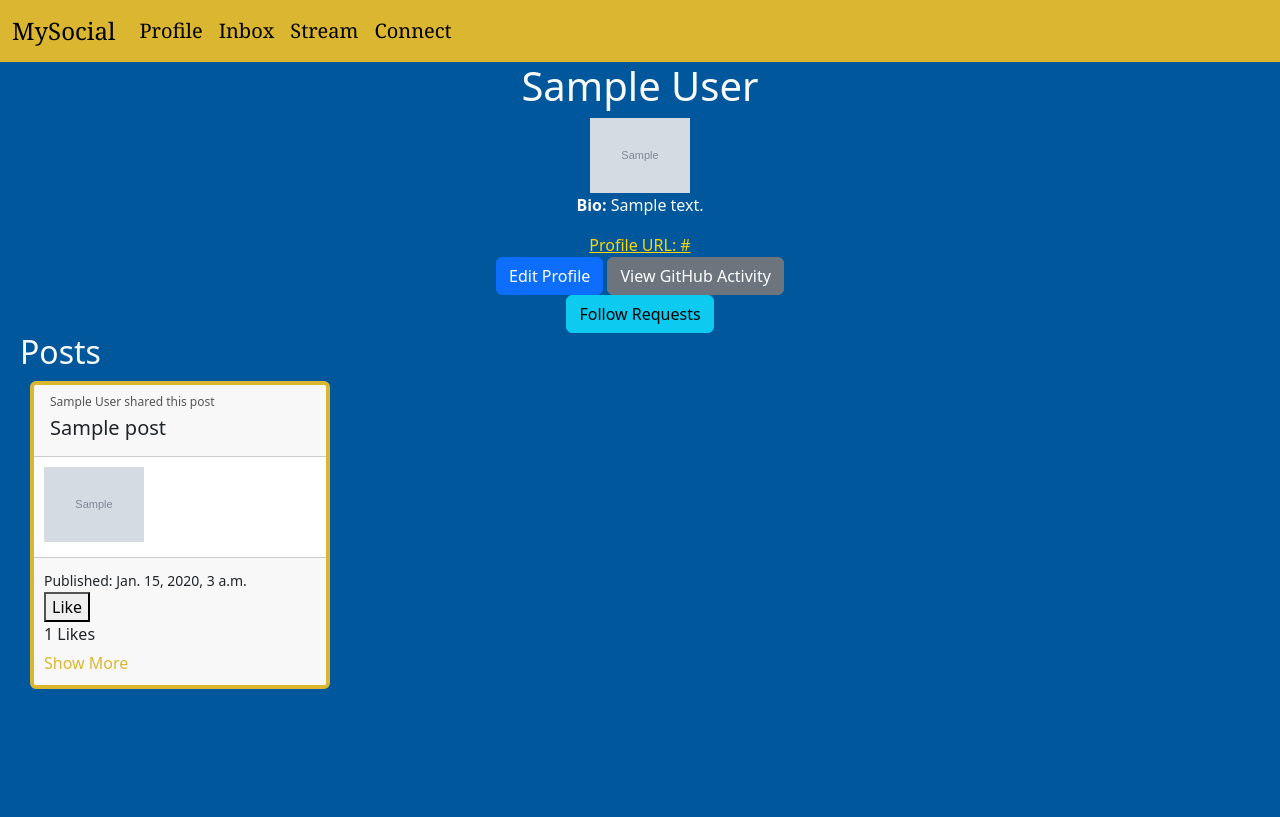
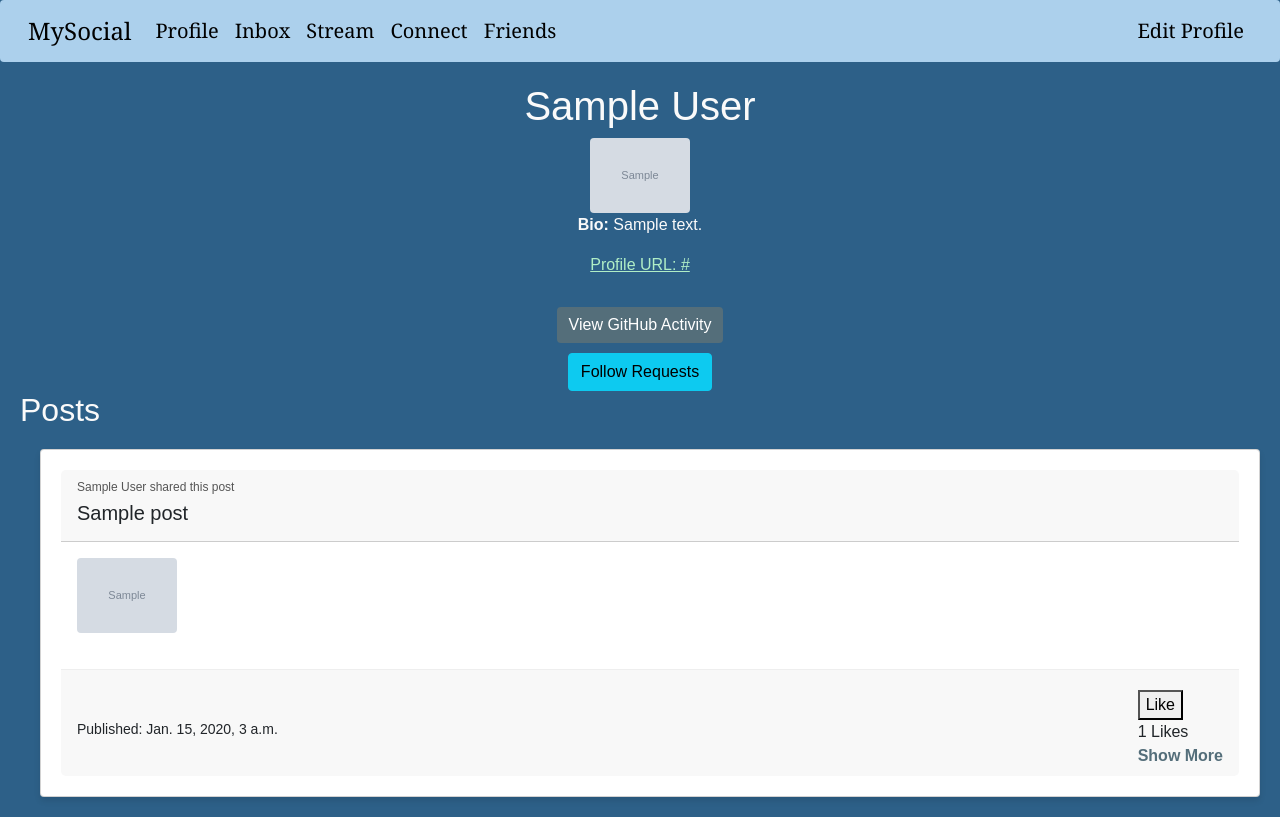
Before and after one commit to momo3404/MySocial, a Django app: page /mysocial/profile/00000000-0000-0000-0000-000000000001/ in a window 1280 px wide. Before the commit the page ends 689 px from the top, so only its background shows below. Run offline with Django 4.2, Linux system fonts and the light colour scheme; a user stored in the database is signed in; tables that the repository leaves empty hold one stand-in row (values such as "Sample post"); grey boxes marked "Sample" are stand-in pictures.

Commit message:
ui changes

```diff
--- a/mysocial/models.py
+++ b/mysocial/models.py
@@ -29,6 +29,17 @@ class Author(models.Model):
 
         return following and followed_by
 
+    def get_mutual_follows(self):
+        # this author is following
+        authors_followed = Follower.objects.filter(follower=self).values_list('author__authorId', flat=True)
+
+        # following this author
+        authors_following = Follower.objects.filter(author=self).values_list('follower__authorId', flat=True)
+
+        mutual_follows_ids = set(authors_followed).intersection(set(authors_following))
+        mutual_follows = Author.objects.filter(authorId__in=mutual_follows_ids)
+
+        return mutual_follows
 
     def __str__(self):
         return self.displayName
--- a/mysocial/templates/base/mysocial/public_profile.html
+++ b/mysocial/templates/base/mysocial/public_profile.html
@@ -7,53 +7,101 @@
     <title>{{ author.displayName }}'s Profile</title>
     <link href="https://cdn.jsdelivr.net/npm/bootstrap@5.3.3/dist/css/bootstrap.min.css" rel="stylesheet" integrity="sha384-QWTKZyjpPEjISv5WaRU9OFeRpok6YctnYmDr5pNlyT2bRjXh0JMhjY6hW+ALEwIH" crossorigin="anonymous">
     <style>
-        .edit-profile-btn {
-            float: right;
+        body {
+            background-color: #F8F7F9;
+            color: #2B2D42;
+            font-family: 'Nunito', sans-serif;
+            margin: 0;
+            padding: 0;
+            box-sizing: border-box;
+        }
+
+        .navbar, .btn, .card {
+            border-radius: 0.25rem;
+        }
+
+        .navbar {
+            background-color: #546E7A; /* Dark blue-grey */
+            padding: 0.5rem 1rem;
+        }
+
+        .navbar-brand {
+            font-family: 'Nunito', sans-serif;
+            font-size: 1.75rem;
+        }
+
+        .nav-link {
+            font-size: 1rem;
+            color: #8D99AE;
+        }
+
+        .nav-link.active {
+            color: #3F88C5;
         }
 
         .center {
-            margin: auto;
-            width: 400px;
+            display: flex;
+            flex-direction: column;
+            align-items: center;
+            justify-content: center;
+            margin: 20px auto;
+            max-width: 800px;
         }
 
         .post-card {
-            width: 300px;
-            border: 4px solid #DBB630;
-            margin: 10px;
+            display: flex;
+            flex-direction: column;
+            background-color: #FFFFFF;
+            box-shadow: 0 4px 6px rgba(0,0,0,0.1);
+            margin: 20px;
+            padding: 20px;
+            transition: transform 0.3s ease;
+        }
+
+        .post-card:hover {
+            transform: translateY(-5px);
         }
 
         .post-content {
-            padding: 10px;
-            max-height: 100px;
-            overflow: hidden;
-            transition: max-height 0.3s ease;
-            height: 700px;
+            color: #455A64; /* Blue-grey */
         }
 
         .post-footer {
-            padding: 10px;
+            margin-top: 20px;
+            display: flex;
+            justify-content: space-between;
+            align-items: center;
+            padding-top: 20px;
+            border-top: 1px solid #eee;
         }
 
         .show-more-btn {
             cursor: pointer;
-            color: #DBB630;
-            margin-top: 5px;
+            color: #546E7A;
+            font-weight: bold;
         }
 
         img {
-            width: 100px;
+            max-width: 100px;
             height: auto;
+            border-radius: 0.25rem;
         }
 
-        .expanded {
-            height: 400px !important;
-            width: 800px !important;
+        .btn-primary, .btn-secondary {
+            margin: 10px;
+            border: none;
+            background-color: #546E7A;
+            color: white;
         }
 
+        .btn-primary:hover, .btn-secondary:hover {
+            opacity: 0.9;
+        }
     </style>
+
 </head>
 
-<nav class="navbar navbar-expand-lg navbar-light" style="background-color: #DBB630;">
+<nav class="navbar navbar-expand-lg navbar-light" style="background-color: #acd0ec;">
     <div class="container-fluid">
       <a class="navbar-brand" style ="font-family: Georgia, 'Times New Roman', Times, serif; font-size: 150%;" href="{% url 'mysocial:login' %}">MySocial</a>
       <button class="navbar-toggler" type="button" data-bs-toggle="collapse" data-bs-target="#navbarNavDropdown" aria-controls="navbarNavDropdown" aria-expanded="false" aria-label="Toggle navigation">
@@ -80,11 +128,23 @@
               <a class="nav-link active" style ="font-family: Georgia, 'Times New Roman', Times, serif; font-size: 125%;" href="{% url 'mysocial:remote'%}">Connect</a>
             </li>
           </ul>
+        <ul class="navbar-nav">
+            <li class="nav-item">
+            <a class="nav-link active" style ="font-family: Georgia, 'Times New Roman', Times, serif; font-size: 125%;" href="{% url 'mysocial:friends_list' author.authorId %}">Friends</a>
+            </li>
+        </ul>
+        {% if viewing_own_profile %}
+            <ul class="navbar-nav ms-auto">
+                <li class="nav-item">
+                <a class="nav-link active" style ="font-family: Georgia, 'Times New Roman', Times, serif; font-size: 125%;" href="{% url 'mysocial:edit_profile' author.authorId %}">Edit Profile</a>
+                </li>
+            </ul>
+        {% endif %}
       </div>
     </div>
 </nav>
 
-<body class="h-100 gradient-form" style="background-color: #01579B;">
+<body class="h-100 gradient-form" style="background-color: #2d6088;">
     <div class="text-center">
         <div class="center" style="color: #FAFAFA;">
             <h1>{{ author.displayName }}</h1>
@@ -96,11 +156,8 @@
             {% if author.bio %}
                 <p><strong>Bio:</strong> {{ author.bio }}</p>
             {% endif %}
-            <a href="{{ author.url }}" style="color:#FFD600;">Profile URL: {{ author.url }} </a>
+            <a href="{{ author.url }}" style="color:#b0eec6;">Profile URL: {{ author.url }} </a>
         </div>
-        {% if viewing_own_profile %}
-            <a href="{% url 'mysocial:edit_profile' author.authorId %}" class="btn btn-primary">Edit Profile</a>
-        {% endif %}
         <a href="{% url 'mysocial:github-activity' author_id=author.authorId %}" class="btn btn-secondary">View GitHub Activity</a>
     </div>
 
--- a/mysocial/urls.py
+++ b/mysocial/urls.py
@@ -41,4 +41,6 @@ urlpatterns = [
 
     path('remote-follow/', views.send_remote_follow, name='remote_follow'),
 
+    path('authors/<uuid:author_id>/friends/', views.friends_list, name='friends_list'),
+
 ]
--- a/mysocial/views.py
+++ b/mysocial/views.py
@@ -1059,3 +1059,9 @@ def send_remote_follow(request):
             return JsonResponse({'message': 'Failed to send follow request.', 'error': response.text}, status=response.status_code)
 
     return JsonResponse({'message': 'Invalid request method. Only POST is allowed.'}, status=405)
+
+def friends_list(request, author_id):
+    author = get_object_or_404(Author, authorId=author_id)
+
+    friends = author.get_mutual_follows()
+    return render(request, 'base/mysocial/friends_list.html', {'friends': friends})
```
Also changed, not shown: mysocial/templates/base/mysocial/friends_list.html (added, +49 -0 lines).
